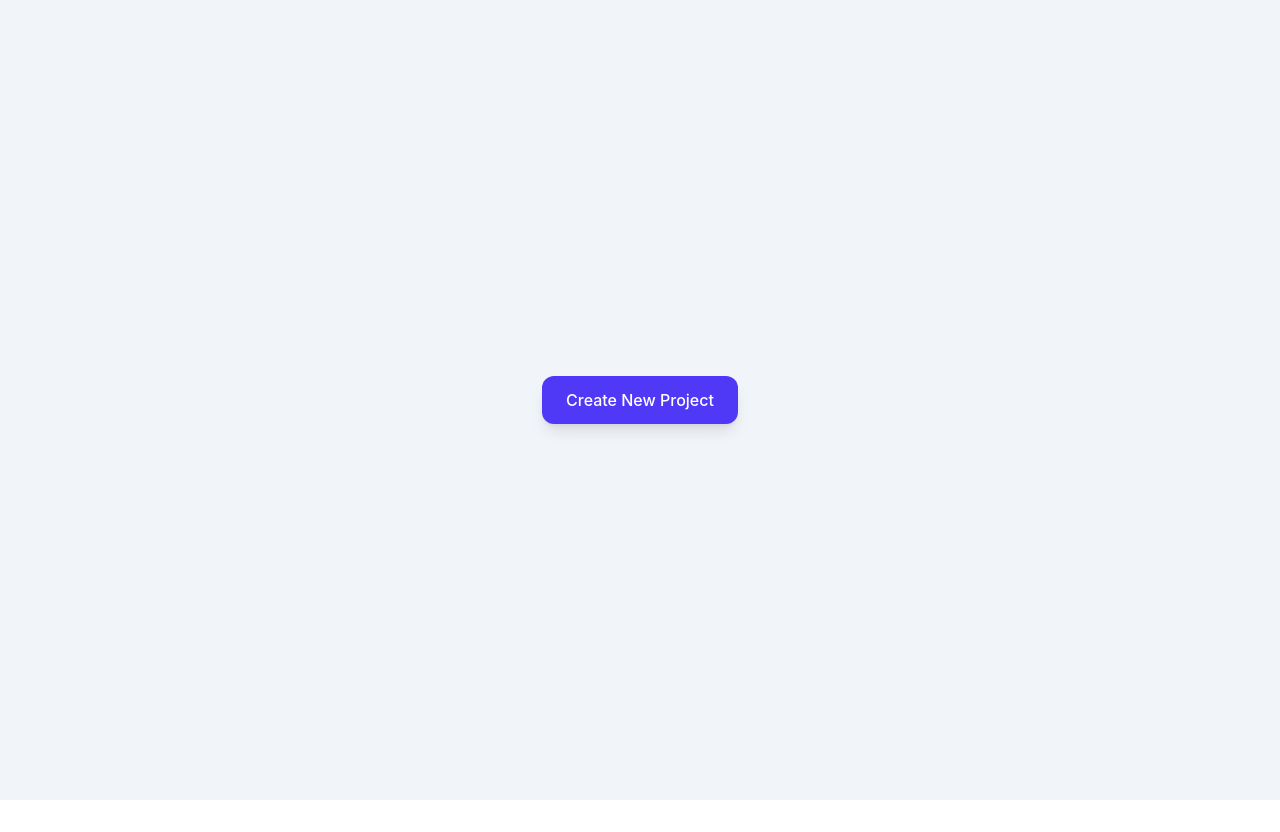
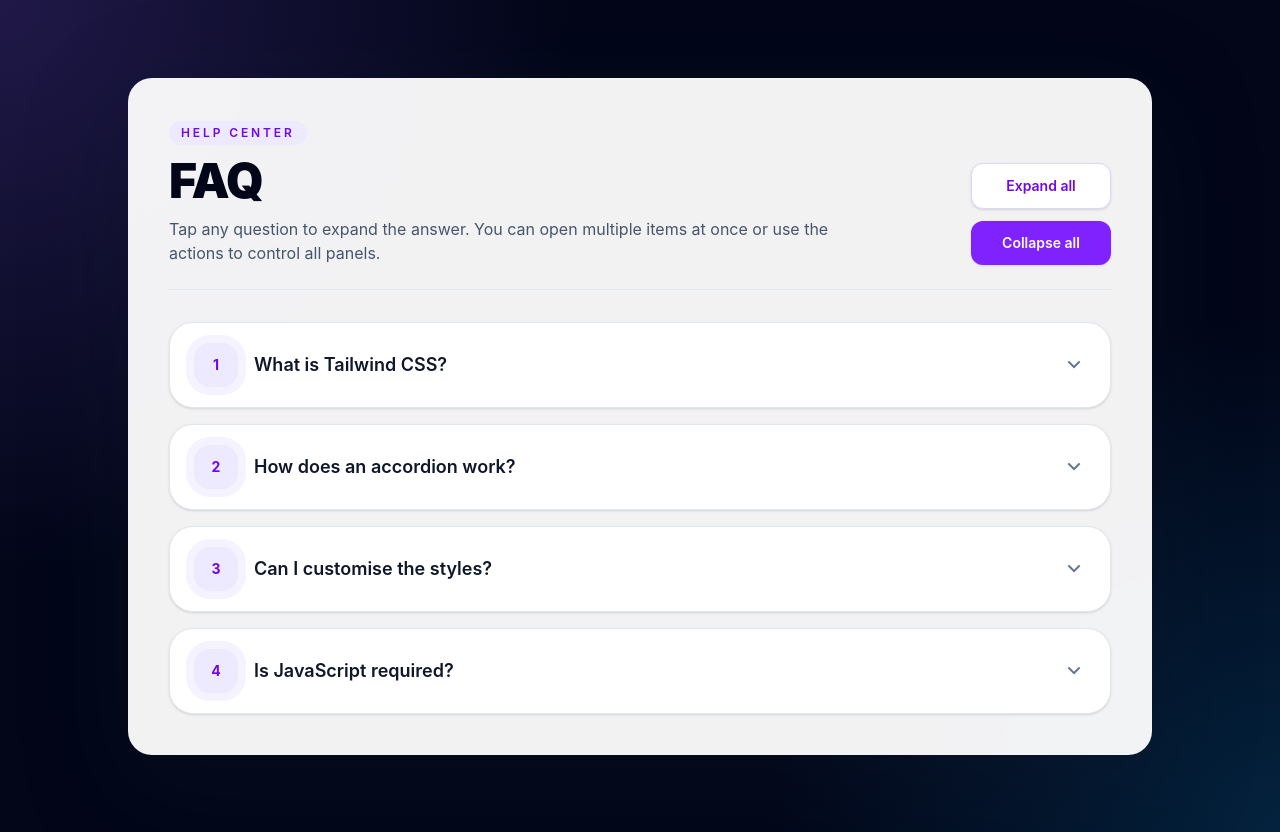
Before and after one commit to AakashKasturiya/react-machine-coding, a React (Vite) app: page /accordion in a window 1280 px wide. Before the commit the page ends 800 px from the top, so only its background shows below. Built offline with nearby package versions, Linux system fonts and the light colour scheme.

Commit message:
update the layout and add routing

```diff
--- a/package.json
+++ b/package.json
@@ -13,6 +13,7 @@
     "@tailwindcss/vite": "^4.3.1",
     "react": "^19.2.6",
     "react-dom": "^19.2.6",
+    "react-router-dom": "^7.17.0",
     "remixicon": "^4.9.1",
     "tailwindcss": "^4.3.1"
   },
--- a/src/App.jsx
+++ b/src/App.jsx
@@ -1,17 +1,9 @@
 import './App.css'
 import 'remixicon/fonts/remixicon.css'
-import { ModalPage } from './pages/ModalPage'
+import { AppRoutes } from './routes/AppRoutes'
 
 function App() {
-
-
-  return (
-    <>
-     <main className="min-h-screen bg-slate-100 flex items-center justify-center">
-       <ModalPage/>
-     </main>
-    </>
-  )
+  return <AppRoutes />
 }
 
 export default App
--- /dev/null
+++ b/src/components/accordion/Accordion.jsx
@@ -0,0 +1,36 @@
+import { useState } from "react";
+import { faq } from "../../data/faqData";
+import { AccordionItem } from "./AccordionItem";
+import { Header } from "./Header";
+
+
+export const Accordion = () => {
+  const [openItems, setopenItems] = useState([]);
+
+  const accordionHandler = (id) => {
+    setopenItems((prev) =>
+      prev.includes(id) ? prev.filter((item) => item !== id) : [...prev, id],
+    );
+  };
+
+  return (
+    <main className="relative min-h-screen overflow-hidden bg-slate-950 px-4 py-6 text-slate-100 sm:px-6 sm:py-8 lg:px-8 lg:py-10">
+      <div className="absolute inset-0 bg-[radial-gradient(circle_at_top_left,rgba(139,92,246,0.22),transparent_38%),radial-gradient(circle_at_bottom_right,rgba(14,165,233,0.18),transparent_34%)]" />
+      <div className="relative mx-auto flex min-h-[calc(100vh-3rem)] w-full max-w-5xl items-start justify-center sm:items-center">
+        <section className="w-full rounded-3xl border border-white/10 bg-white/95 p-5 shadow-[0_30px_100px_rgba(15,23,42,0.35)] backdrop-blur sm:p-6 md:p-10">
+          <Header openItems={openItems} setopenItems={setopenItems} faq={faq} />
+
+          <div className="mt-6 sm:mt-8">
+            <div className="space-y-4">
+              <AccordionItem
+                faq={faq}
+                accordionHandler={accordionHandler}
+                openItems={openItems}
+              />
+            </div>
+          </div>
+        </section>
+      </div>
+    </main>
+  );
+};
--- /dev/null
+++ b/src/components/accordion/AccordionItem.jsx
@@ -0,0 +1,47 @@
+export const AccordionItem = ({ faq, openItems, accordionHandler }) => {
+  return (
+    <div className="space-y-4">
+      {faq?.map((item) => {
+        const isOpen = openItems.includes(item.id);
+
+        return (
+          <article
+            key={item.id}
+            className="overflow-hidden rounded-3xl border border-slate-200 bg-white shadow-sm transition-all duration-300 hover:-translate-y-0.5 hover:shadow-lg"
+          >
+            <button
+              type="button"
+              onClick={() => accordionHandler(item.id)}
+              aria-expanded={isOpen}
+              className="cursor-pointer flex w-full items-start justify-between gap-3 px-4 py-4 text-left sm:items-center sm:gap-4 sm:px-5 sm:py-5 md:px-6"
+            >
+              <div className="flex min-w-0 items-start gap-3 sm:items-center sm:gap-4">
+                <div className="flex h-10 w-10 shrink-0 items-center justify-center rounded-2xl bg-violet-100 text-sm font-bold text-violet-700 ring-8 ring-violet-50 sm:h-11 sm:w-11">
+                  {item.id}
+                </div>
+
+                <h3 className="min-w-0 text-sm font-semibold leading-6 text-slate-900 sm:text-base md:text-lg">
+                  {item.question}
+                </h3>
+              </div>
+
+              <i
+                className={`ri-arrow-down-s-line shrink-0 text-2xl text-slate-500 transition-transform duration-300 ${
+                  isOpen ? "rotate-180 text-violet-600" : ""
+                }`}
+              />
+            </button>
+
+            {isOpen ? (
+              <div className="border-t border-slate-100 bg-linear-to-br from-violet-50/90 to-sky-50/70 px-4 py-4 sm:px-5 sm:py-5 md:px-6">
+                <p className="max-w-3xl text-sm leading-7 text-slate-600 sm:text-[15px]">
+                  {item.answer}
+                </p>
+              </div>
+            ) : null}
+          </article>
+        );
+      })}
+    </div>
+  );
+};
--- /dev/null
+++ b/src/components/accordion/Header.jsx
@@ -0,0 +1,48 @@
+export const Header = ({ setopenItems, faq }) => {
+  const isExpanded = faq.length > 0;
+  const openCount = faq.length;
+
+  const ExpandAllHandler = () => {
+    setopenItems(faq.map((item) => item.id));
+  };
+
+  const CollapseAllHandler = () => {
+    setopenItems([]);
+  };
+
+  return (
+    <header className="flex flex-col gap-4 border-b border-slate-200 pb-5 sm:gap-5 sm:pb-6 lg:flex-row lg:items-end lg:justify-between">
+      <div className="max-w-2xl">
+        <p className="mb-3 inline-flex rounded-full bg-violet-100 px-3 py-1 text-xs font-semibold uppercase tracking-[0.24em] text-violet-700">
+          Help Center
+        </p>
+        <h1 className="text-3xl font-black tracking-tight text-slate-950 sm:text-4xl lg:text-5xl">
+          FAQ
+        </h1>
+        <p className="mt-3 text-sm leading-6 text-slate-600 sm:text-base">
+          Tap any question to expand the answer. You can open multiple items at once or use the actions to control all panels.
+        </p>
+      </div>
+
+      <div className="flex w-full flex-col gap-3 sm:w-auto sm:flex-row sm:flex-wrap sm:justify-end">
+        <button
+          type="button"
+          onClick={ExpandAllHandler}
+          disabled={!isExpanded}
+          className="cursor-pointer w-full rounded-xl border border-violet-200 bg-white px-4 py-3 text-sm font-semibold text-violet-700 shadow-sm transition hover:-translate-y-0.5 hover:bg-violet-50 disabled:cursor-not-allowed disabled:opacity-50 sm:w-auto sm:min-w-35"
+        >
+          Expand all
+        </button>
+
+        <button
+          type="button"
+          onClick={CollapseAllHandler}
+          disabled={openCount === 0}
+          className="cursor-pointer w-full rounded-xl bg-violet-600 px-4 py-3 text-sm font-semibold text-white shadow-sm transition hover:-translate-y-0.5 hover:bg-violet-700 disabled:cursor-not-allowed disabled:opacity-50 sm:w-auto sm:min-w-35"
+        >
+          Collapse all
+        </button>
+      </div>
+    </header>
+  );
+};
--- /dev/null
+++ b/src/data/faqData.js
@@ -0,0 +1,22 @@
+export const faq = [
+    {
+        "id": 1,
+        "question": "What is Tailwind CSS?",
+        "answer": "Tailwind CSS is a utility-first CSS framework that provides low-level utility classes to build custom designs directly in your HTML. Unlike component-based frameworks, Tailwind gives you the building blocks to create any design without writing custom CSS."
+    },
+    {
+        "id": 2,
+        "question": "How does an accordion work?",
+        "answer": "An accordion is a UI pattern that shows and hides content sections. Clicking a header toggles the visibility of its associated content panel. Only one (or multiple, depending on config) panel is open at a time, keeping the interface compact."
+    },
+    {
+        "id": 3,
+        "question": "Can I customise the styles?",
+        "answer": "Yes! Every part of this accordion uses Tailwind utility classes so you can adjust colours, spacing, font sizes, borders, and animations simply by swapping class names. You can also extend Tailwind's default theme in tailwind.config.js."
+    },
+    {
+        "id": 4,
+        "question": "Is JavaScript required?",
+        "answer": "A small amount of JS is needed to toggle the open/close state. You can replace it with Alpine.js, a Vue/React component, or use the native HTML <details> element for a zero-JS version. The CSS transition handles the smooth animation."
+    }
+]
--- a/src/pages/AccordionPage.jsx
+++ b/src/pages/AccordionPage.jsx
@@ -0,0 +1,9 @@
+import { Accordion } from "../components/accordion/Accordion"
+
+export const AccordionPage = () =>{
+    return(
+        <>
+         <Accordion/>
+        </>
+    )
+}
--- a/src/pages/ModalPage.jsx
+++ b/src/pages/ModalPage.jsx
@@ -12,7 +12,9 @@ export const ModalPage = () => {
             <ModalForm/>
         </ModalComponent>
       )}
-      <ModalButton setOpenModal={setOpenModal} />
+      <div className="flex items-center justify-center w-full min-h-screen">
+         <ModalButton setOpenModal={setOpenModal} />
+      </div>
     </>
   );
 };
--- /dev/null
+++ b/src/routes/AppRoutes.jsx
@@ -0,0 +1,37 @@
+import { BrowserRouter, Routes, Route, Outlet, Navigate } from "react-router-dom";
+import { AccordionPage } from "../pages/AccordionPage";
+import { ModalPage } from "../pages/ModalPage";
+
+const Layout = () => {
+  return (
+    <div className="min-h-screen bg-slate-100 text-slate-900">
+      <main className="mx-auto w-full">
+        <Outlet />
+      </main>
+    </div>
+  );
+};
+
+const HomePage = () => (
+  <section className="rounded-3xl border border-slate-200 bg-white p-6 shadow-sm sm:p-8">
+    <h2 className="text-2xl font-semibold text-slate-900">Welcome</h2>
+    <p className="mt-3 max-w-2xl text-sm leading-7 text-slate-600 sm:text-base">
+      Use the navigation links above to switch between the accordion demo and the modal demo. This layout uses React Router with an Outlet so child views render inside the shared page shell.
+    </p>
+  </section>
+);
+
+export const AppRoutes = () => {
+  return (
+    <BrowserRouter>
+      <Routes>
+        <Route path="/" element={<Layout />}>
+          <Route index element={<HomePage />} />
+          <Route path="accordion" element={<AccordionPage />} />
+          <Route path="modal" element={<ModalPage />} />
+          <Route path="*" element={<Navigate to="/" replace />} />
+        </Route>
+      </Routes>
+    </BrowserRouter>
+  );
+};
```
Also changed, not shown: 1 other file (tests, documents, lock files or other folders).
